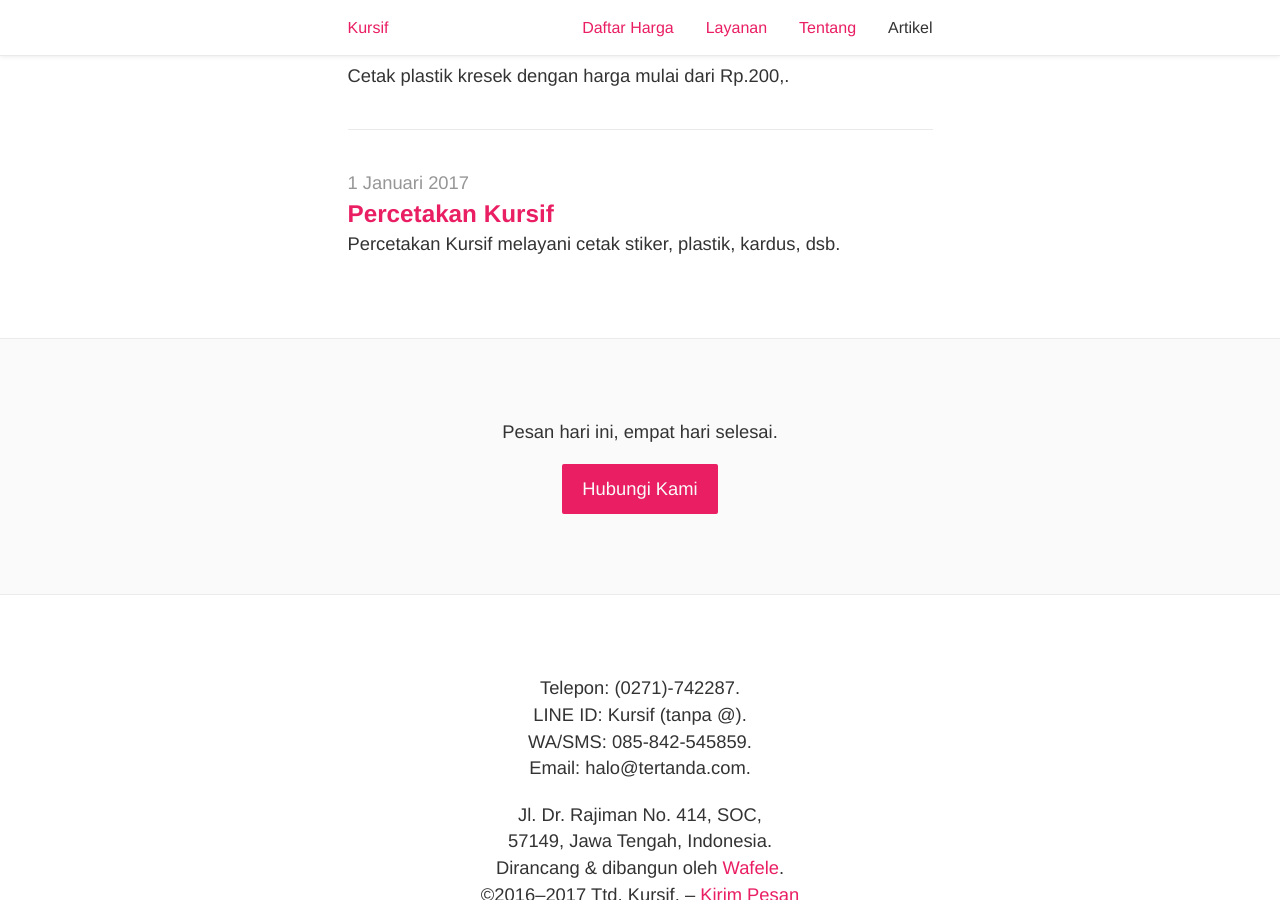
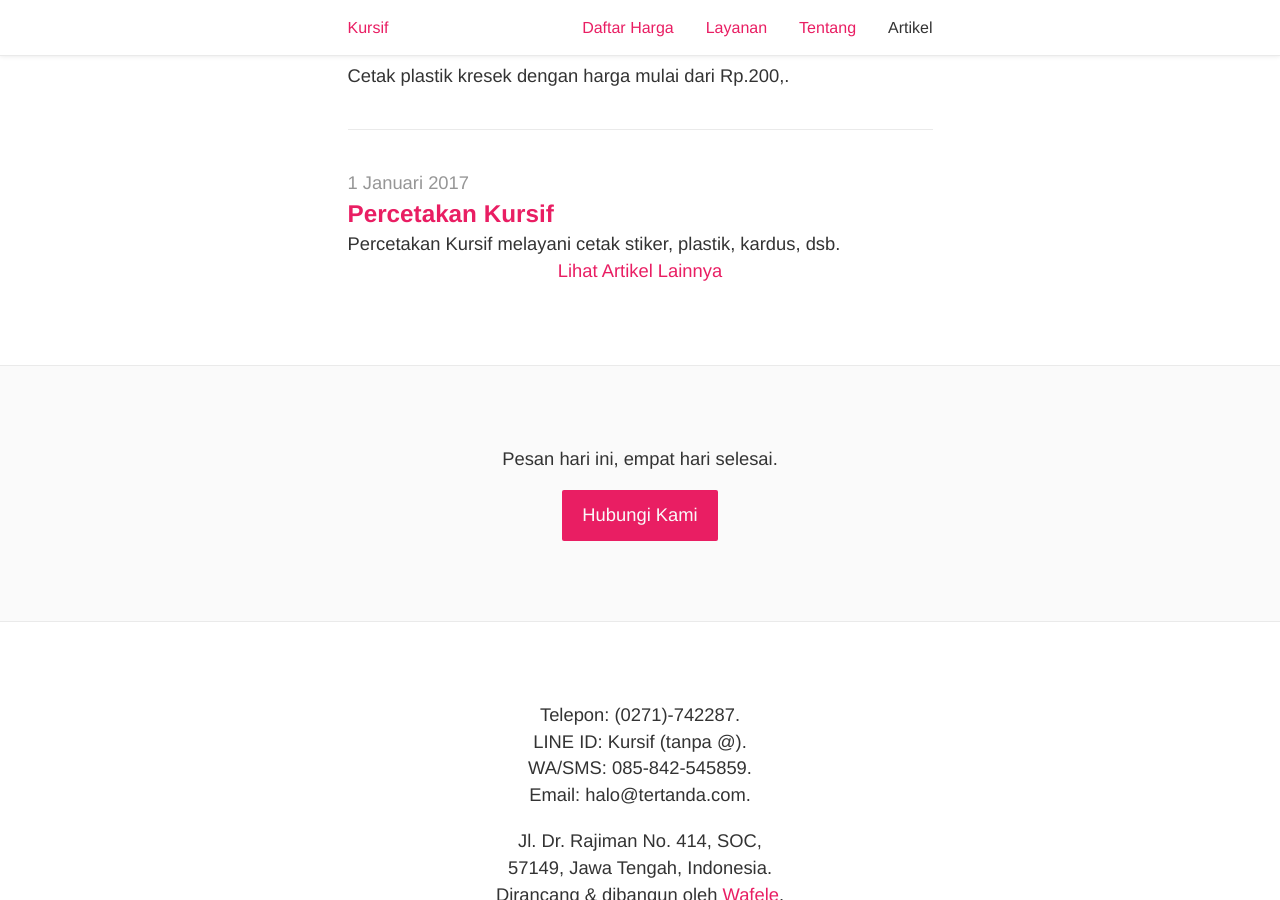
Before and after one commit to tertanda/kursif.github.io, a Jekyll site: the page built from artikel/index.md, in a window 1280 px wide and 900 px high, scrolled down 2359 px. Built offline with Jekyll 4.4.1, drawn with Linux system fonts in a browser that asks for light colours; a script that is not in the unit is left out.

Commit message:
First commit.

```diff
--- a/_includes/part/article.html
+++ b/_includes/part/article.html
@@ -6,4 +6,5 @@
         </li>
         {%endfor%}
     </ul>
+    <p class="page-wrapper"><a href="#" class="site-article__load-more" id="js-load-more">Lihat Artikel Lainnya</a></p>
 </section>
```
